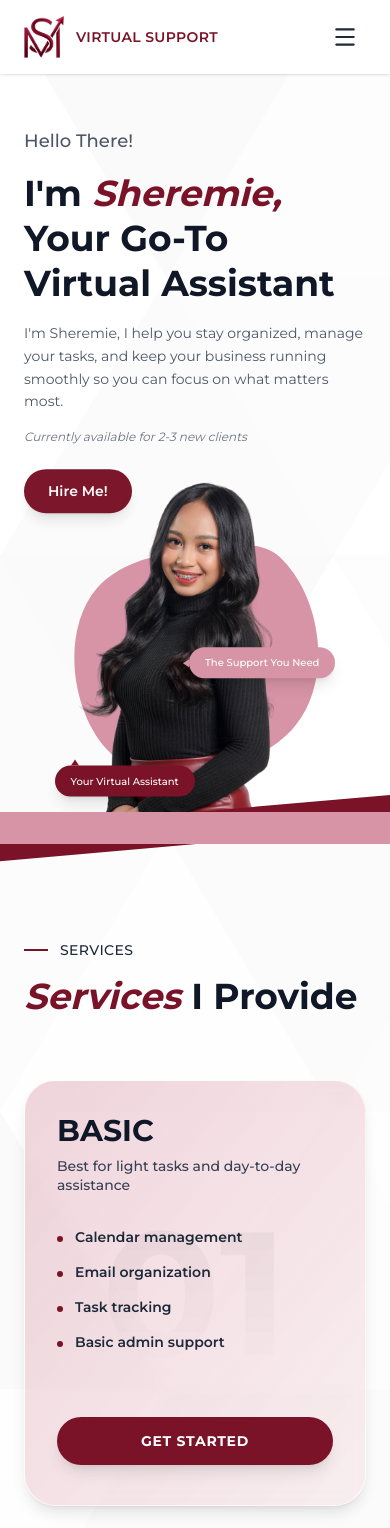
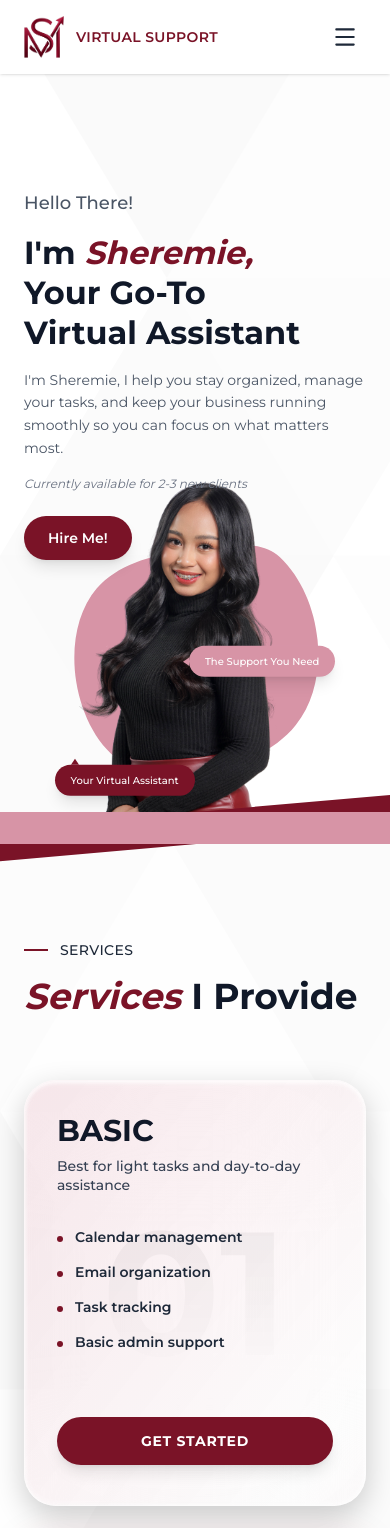
Before and after one commit to Fansters/sbm-portfolio, a Next.js app: page / in a window 390 px wide. Shown: the top 1528 px of the page. Built offline with nearby package versions, Linux system fonts and the light colour scheme.

Commit message:
added about me section, fixing small style changes and bugs

```diff
--- a/src/app/page.tsx
+++ b/src/app/page.tsx
@@ -11,9 +11,9 @@ const servicesData = [
 		number: "01",
 		title: "BASIC",
 		desc: "Best for light tasks and day-to-day assistance",
-		// Performance update: Reduced to backdrop-blur-sm on mobile to prevent scrolling lag
+		// Restored heavy blur and shadows for all devices
 		glassClass:
-			"bg-[length:300%_300%] bg-gradient-to-br from-brandPink/40 via-white/30 to-brandPink/30 backdrop-blur-sm md:backdrop-blur-3xl border-[1.5px] border-white/60 shadow-lg md:shadow-[0_10px_30px_rgba(0,0,0,0.2),inset_0_2px_4px_rgba(255,255,255,0.9),inset_0_-2px_4px_rgba(255,255,255,0.3)]",
+			"bg-[length:300%_300%] bg-gradient-to-br from-brandPink/40 via-white/30 to-brandPink/30 backdrop-blur-3xl border-[1.5px] border-white/60 shadow-[0_10px_30px_rgba(0,0,0,0.2),inset_0_2px_4px_rgba(255,255,255,0.9),inset_0_-2px_4px_rgba(255,255,255,0.3)]",
 		titleClass: "text-gray-900",
 		descClass: "text-gray-700",
 		bulletTextClass: "text-gray-800",
@@ -27,7 +27,7 @@ const servicesData = [
 		title: "PRO",
 		desc: "For individuals who need consistent, reliable support",
 		glassClass:
-			"bg-[length:300%_300%] bg-gradient-to-br from-brandMaroon/99 via-brandMaroon/80 to-brandMaroon/90 backdrop-blur-sm md:backdrop-blur-3xl border-[1.5px] border-white/30 shadow-lg md:shadow-[0_15px_40px_rgba(122,19,39,0.25),inset_0_2px_4px_rgba(255,255,255,0.4),inset_0_-2px_4px_rgba(0,0,0,0.3)]",
+			"bg-[length:300%_300%] bg-gradient-to-br from-brandMaroon/99 via-brandMaroon/80 to-brandMaroon/90 backdrop-blur-3xl border-[1.5px] border-white/30 shadow-[0_15px_40px_rgba(122,19,39,0.25),inset_0_2px_4px_rgba(255,255,255,0.4),inset_0_-2px_4px_rgba(0,0,0,0.3)]",
 		titleClass: "text-white",
 		descClass: "text-brandPink",
 		bulletTextClass: "text-gray-100",
@@ -41,7 +41,7 @@ const servicesData = [
 		title: "CUSTOM",
 		desc: "Flexible support for your workflow and needs",
 		glassClass:
-			"bg-[length:300%_300%] bg-gradient-to-br from-brandPink/20 via-white/60 to-brandPink/30 backdrop-blur-sm md:backdrop-blur-3xl border-[1.5px] border-white/60 shadow-lg md:shadow-[0_10px_30px_rgba(0,0,0,0.2),inset_0_2px_4px_rgba(255,255,255,0.9),inset_0_-2px_4px_rgba(255,255,255,0.3)]",
+			"bg-[length:300%_300%] bg-gradient-to-br from-brandPink/20 via-white/60 to-brandPink/30 backdrop-blur-3xl border-[1.5px] border-white/60 shadow-[0_10px_30px_rgba(0,0,0,0.2),inset_0_2px_4px_rgba(255,255,255,0.9),inset_0_-2px_4px_rgba(255,255,255,0.3)]",
 		titleClass: "text-gray-900",
 		descClass: "text-gray-700",
 		bulletTextClass: "text-gray-800",
@@ -84,7 +84,6 @@ export default function Home() {
 	const [isLoading, setIsLoading] = useState(true);
 	const [isMobile, setIsMobile] = useState(false);
 
-	// Responsive check for scroll animation timings
 	useEffect(() => {
 		const checkMobile = () => setIsMobile(window.innerWidth < 1024);
 		checkMobile();
@@ -92,7 +91,6 @@ export default function Home() {
 		return () => window.removeEventListener("resize", checkMobile);
 	}, []);
 
-	// --- MOUSE PARALLAX SETUP (Hero) ---
 	const mouseX = useMotionValue(0);
 	const mouseY = useMotionValue(0);
 	const springConfig = { damping: 25, stiffness: 150 };
@@ -117,7 +115,6 @@ export default function Home() {
 		return () => clearTimeout(timer);
 	}, []);
 
-	// --- SCROLL ANIMATION SETUP (Services) ---
 	const servicesRef = useRef<HTMLElement>(null);
 
 	const { scrollYProgress: servicesScroll } = useScroll({
@@ -137,7 +134,6 @@ export default function Home() {
 	const card2Scale = useTransform(servicesScroll, r2, [0.8, 1, 1, 0.8]);
 	const card3Scale = useTransform(servicesScroll, r3, [0.8, 1, 1, 0.8]);
 
-	// Opacity fades out slightly after movement starts to keep them visible longer
 	const op1 = isMobile ? [0.1, 0.4, 0.9, 0.95] : [0.1, 0.3, 0.75, 0.85];
 	const op2 = isMobile ? [0.15, 0.45, 0.92, 0.98] : [0.15, 0.4, 0.8, 0.9];
 	const op3 = isMobile ? [0.2, 0.5, 0.95, 1.0] : [0.2, 0.5, 0.55, 0.95];
@@ -150,7 +146,6 @@ export default function Home() {
 	const cardScales = [card1Scale, card2Scale, card3Scale];
 	const cardOpacities = [card1Opacity, card2Opacity, card3Opacity];
 
-	// Hero Animation Variants
 	const helloVariants = {
 		hidden: { opacity: 0 },
 		visible: { opacity: 1, transition: { staggerChildren: 0.05, delayChildren: 0.2 } },
@@ -200,9 +195,10 @@ export default function Home() {
 			<main
 				id='home'
 				onMouseMove={handleMouseMove}
-				className='relative min-h-[100svh] pt-12 md:pt-24 lg:pt-32 flex items-center px-6 md:px-12 lg:px-24'
+				// Fixed URL Bar squish: min-h-[100dvh] + increased pt-24 so text never hides behind Navbar
+				className='relative min-h-[100dvh] pt-24 md:pt-32 lg:pt-40 flex items-center px-6 md:px-12 lg:px-24'
 			>
-				<div className='w-full max-w-7xl mx-auto grid grid-cols-1 lg:grid-cols-2 gap-4 lg:gap-12 z-40 relative pb-[260px] lg:pb-0'>
+				<div className='w-full max-w-7xl mx-auto grid grid-cols-1 lg:grid-cols-2 gap-4 lg:gap-12 z-40 relative pb-[200px] md:pb-[260px] lg:pb-0'>
 					<div className='flex flex-col gap-4 md:gap-6 max-w-xl mt-2 md:mt-0'>
 						<motion.h2
 							variants={helloVariants}
@@ -217,11 +213,12 @@ export default function Home() {
 							))}
 						</motion.h2>
 
+						{/* Adjusted font size for mobile text wrapping */}
 						<motion.h1
 							variants={titleVariants}
 							initial='hidden'
 							animate={!isLoading ? "visible" : "hidden"}
-							className='text-4xl md:text-5xl xl:text-6xl font-bold text-gray-900 leading-tight md:leading-tight'
+							className='text-[32px] leading-tight sm:text-4xl md:text-5xl xl:text-6xl font-bold text-gray-900 md:leading-tight'
 						>
 							{"I'm ".split("").map((char, i) => (
 								<motion.span key={`im-${i}`} variants={letterVariants}>
@@ -343,7 +340,6 @@ export default function Home() {
 				id='services'
 				className='relative w-full max-w-7xl mx-auto px-6 md:px-12 lg:px-24 py-24 md:py-32 z-40'
 			>
-				{/* Section Header */}
 				<motion.div
 					initial={{ opacity: 0, y: 20 }}
 					whileInView={{ opacity: 1, y: 0 }}
@@ -360,30 +356,26 @@ export default function Home() {
 					</h2>
 				</motion.div>
 
-				{/* Services Grid */}
 				<div className='grid grid-cols-1 min-[651px]:grid-cols-2 min-[1001px]:grid-cols-3 gap-6 md:gap-8'>
 					{servicesData.map((service, index) => (
 						<motion.div
 							key={index}
-							// Performance update: Pausing gradient animation on mobile to preserve perfectly smooth scrolling
-							animate={
-								isMobile
-									? {}
-									: {
-											backgroundPosition:
-												index % 2 === 0
-													? ["0% 50%", "100% 100%", "50% 0%", "0% 100%", "100% 0%", "0% 50%"]
-													: ["100% 50%", "0% 0%", "100% 100%", "50% 0%", "0% 100%", "100% 50%"],
-										}
-							}
+							// Animate everywhere!
+							animate={{
+								backgroundPosition:
+									index % 2 === 0
+										? ["0% 50%", "100% 100%", "50% 0%", "0% 100%", "100% 0%", "0% 50%"]
+										: ["100% 50%", "0% 0%", "100% 100%", "50% 0%", "0% 100%", "100% 50%"],
+							}}
 							transition={{
 								duration: [13.84, 15.48, 18.99][index],
 								ease: "easeInOut",
 								repeat: Infinity,
 							}}
+							// Removed Scroll Lag: If mobile, bypass the heavy Scroll Transform!
 							style={{
-								y: cardYTransforms[index],
-								scale: cardScales[index],
+								y: isMobile ? 0 : cardYTransforms[index],
+								scale: isMobile ? 1 : cardScales[index],
 								opacity: isMobile ? 1 : cardOpacities[index],
 							}}
 							className={`relative overflow-hidden flex flex-col justify-between rounded-[2rem] p-8 pb-10 md:p-10 md:pb-12 transition-shadow
@@ -391,7 +383,6 @@ export default function Home() {
                 ${index === 2 ? "min-[651px]:col-span-2 min-[1001px]:col-span-1" : ""}
               `}
 						>
-							{/* Faint watermark number - Centered, enlarged, and perfectly placed behind text */}
 							<div className='absolute inset-0 flex items-center justify-center select-none pointer-events-none z-0'>
 								<span
 									className={`text-[175px] md:text-[200px] font-bold leading-none bg-clip-text text-transparent bg-gradient-to-b ${service.numberClass}`}
@@ -400,7 +391,6 @@ export default function Home() {
 								</span>
 							</div>
 
-							{/* Top Content (Title, Desc, Bullets) */}
 							<div className='relative z-10'>
 								<h3 className={`text-3xl md:text-4xl font-bold mb-2 ${service.titleClass}`}>{service.title}</h3>
 								<p className={`text-sm md:text-base font-medium mb-8 leading-snug ${service.descClass}`}>
@@ -417,7 +407,6 @@ export default function Home() {
 								</ul>
 							</div>
 
-							{/* Get Started Button stuck to the bottom */}
 							<button
 								className={`w-full relative z-20 py-3.5 rounded-full font-bold tracking-wider text-sm transition-transform hover:-translate-y-1 shadow-lg ${service.btnClass}`}
 							>
@@ -430,7 +419,6 @@ export default function Home() {
 
 			{/* --- TOOLS SECTION --- */}
 			<section id='tools' className='relative w-full max-w-7xl mx-auto px-6 md:px-12 lg:px-24 py-16 md:py-24 z-40'>
-				{/* Section Header - Left Aligned to match Services */}
 				<motion.div
 					initial={{ opacity: 0, y: 20 }}
 					whileInView={{ opacity: 1, y: 0 }}
@@ -447,7 +435,6 @@ export default function Home() {
 					</h2>
 				</motion.div>
 
-				{/* Tools Grid - Updated to lg:grid-cols-8 to hold all 24 items in a 3x8 layout */}
 				<div className='grid grid-cols-3 sm:grid-cols-4 md:grid-cols-6 lg:grid-cols-8 gap-y-10 gap-x-4 md:gap-x-6 justify-items-center'>
 					{toolsData.map((tool, index) => (
 						<motion.div
@@ -458,7 +445,6 @@ export default function Home() {
 							transition={{ duration: 0.4, delay: index * 0.05 }}
 							className='flex flex-col items-center gap-4 group'
 						>
-							{/* Circular Shadowed Container - Removed cursor-pointer */}
 							<div className='w-20 h-20 md:w-24 md:h-24 bg-white rounded-full shadow-[0_8px_25px_rgba(0,0,0,0.1)] flex items-center justify-center p-4 transition-transform duration-300 group-hover:-translate-y-2'>
 								<div className='w-full h-full bg-white rounded-full flex items-center justify-center text-gray-300 text-xs text-center leading-none'>
 									<Image src={tool.icon} alt={tool.name} width={60} height={60} className='object-contain' />
@@ -470,7 +456,101 @@ export default function Home() {
 				</div>
 			</section>
 
-			<section id='about' className='h-[20vh]'></section>
+			{/* --- NEW: ABOUT ME SECTION --- */}
+			<section id='about' className='relative w-full bg-[#6b1626] overflow-hidden py-24 md:py-32 z-40'>
+				{/* Subtle Section Header */}
+				<div className='flex justify-center mb-16 md:mb-24'>
+					<div className='flex items-center gap-3'>
+						<div className='w-6 h-[1px] bg-white/60'></div>
+						<span className='text-white/80 text-sm font-medium tracking-wide uppercase'>About Me</span>
+					</div>
+				</div>
+
+				<div className='max-w-7xl mx-auto px-6 md:px-12 lg:px-24 grid grid-cols-1 lg:grid-cols-2 gap-16 lg:gap-24 items-center'>
+					{/* LEFT: Image & Spilled Pills */}
+					<div className='relative w-full max-w-sm md:max-w-md mx-auto aspect-square'>
+						{/* The Pink Circle Background */}
+						<div className='absolute inset-0 bg-brandPink rounded-full'></div>
+
+						{/* Sheremie Image positioned inside/bottom of circle */}
+						<Image
+							src='/sheremie.png'
+							alt='Sheremie'
+							width={500}
+							height={500}
+							className='relative z-10 w-full h-auto object-cover object-bottom scale-110 translate-y-6'
+						/>
+
+						{/* The Spilled Floating Pills - Using Percentages & Rotations for perfect responsiveness! */}
+						<div className='absolute z-20 bottom-0 left-0 w-full h-1/2 pointer-events-none'>
+							<div className='absolute bottom-[30%] left-[5%] rotate-[-5deg] bg-brandMaroon border border-white text-white text-[10px] md:text-xs font-semibold px-4 py-1.5 rounded-full shadow-lg'>
+								Flexibility
+							</div>
+
+							<div className='absolute bottom-[20%] right-[15%] rotate-[5deg] bg-brandMaroon border border-white text-white text-[10px] md:text-xs font-semibold px-4 py-1.5 rounded-full shadow-lg'>
+								Growth Mindset
+							</div>
+
+							<div className='absolute bottom-[15%] left-[-5%] rotate-[-10deg] bg-brandMaroon border border-white text-white text-[10px] md:text-xs font-semibold px-4 py-1.5 rounded-full shadow-lg'>
+								Adaptability
+							</div>
+
+							<div className='absolute bottom-[10%] left-[30%] rotate-[-2deg] bg-brandMaroon border border-white text-white text-[10px] md:text-xs font-semibold px-4 py-1.5 rounded-full shadow-lg'>
+								Task Handling
+							</div>
+
+							<div className='absolute bottom-[0%] left-[5%] rotate-[-8deg] bg-brandMaroon border border-white text-white text-[10px] md:text-xs font-semibold px-4 py-1.5 rounded-full shadow-lg'>
+								True Support
+							</div>
+
+							<div className='absolute bottom-[-5%] right-[20%] rotate-[4deg] bg-brandMaroon border border-white text-white text-[10px] md:text-xs font-semibold px-4 py-1.5 rounded-full shadow-lg'>
+								Loyal Assistance
+							</div>
+						</div>
+					</div>
+
+					{/* RIGHT: Text Content */}
+					<div className='flex flex-col gap-6 text-white'>
+						<h2 className='text-4xl md:text-5xl font-bold leading-tight'>
+							Who is <span className='text-brandPink italic font-serif'>Sheremie?</span>
+						</h2>
+
+						<p className='text-white/80 text-sm md:text-base leading-relaxed'>
+							I'm Sheremie, a Virtual Assistant and Marketing Management student who helps business owners stay
+							organized and on track. With experience in admin support, content management, and client coordination, I
+							focus on making day-to-day tasks easier and more manageable. I'm detail-oriented, reliable, and committed
+							to delivering support that actually makes a difference.
+						</p>
+
+						<p className='text-white/80 text-sm md:text-base leading-relaxed'>
+							I'm always improving my skills and learning better systems to provide efficient and consistent support for
+							every client I work with. Let's work together and make your workload lighter.
+						</p>
+
+						{/* Quick Stats Row */}
+						<div className='grid grid-cols-3 gap-4 my-4'>
+							<div>
+								<h4 className='text-3xl md:text-4xl font-bold mb-1'>400+</h4>
+								<p className='text-white/70 text-xs md:text-sm'>Projects Completed</p>
+							</div>
+							<div>
+								<h4 className='text-3xl md:text-4xl font-bold mb-1'>10+</h4>
+								<p className='text-white/70 text-xs md:text-sm'>Industry Serves</p>
+							</div>
+							<div>
+								<h4 className='text-3xl md:text-4xl font-bold mb-1'>2+</h4>
+								<p className='text-white/70 text-xs md:text-sm'>Years of Experience</p>
+							</div>
+						</div>
+
+						<div className='pt-4'>
+							<button className='bg-brandPink hover:bg-[#c27c8f] text-white px-8 py-3.5 rounded-full text-sm font-bold transition-all shadow-lg hover:-translate-y-1'>
+								Work With Me
+							</button>
+						</div>
+					</div>
+				</div>
+			</section>
 		</div>
 	);
 }
```
